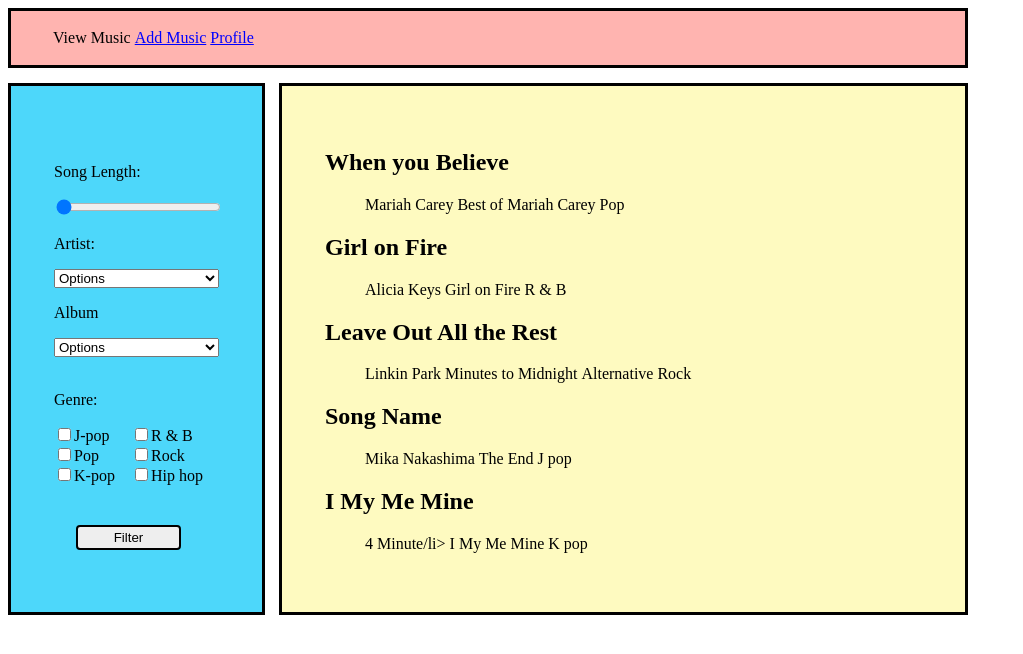
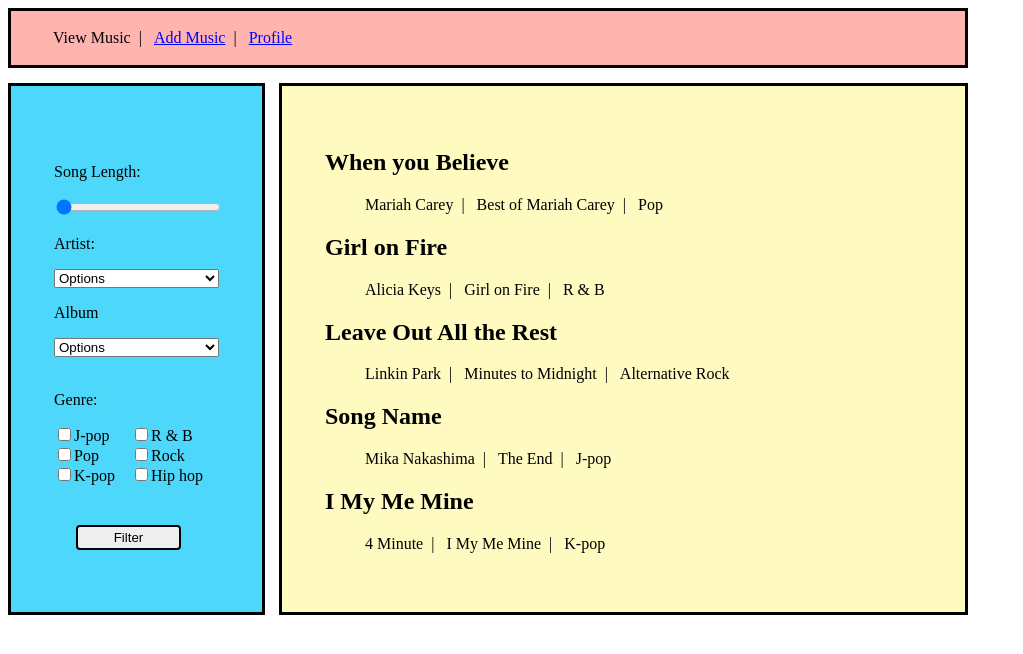
Before and after one commit to jasminecain/sw-css-music-history-01, a plain HTML site: page index.html in a window 1280 px wide. Shown: the whole page, without its empty margins (0-1023 px from the left). Drawn offline with Linux system fonts and the light colour scheme.

Commit message:
Adding pipe separators

```diff
--- a/css/main.css
+++ b/css/main.css
@@ -20,6 +20,11 @@ li {
 
 .list-inline li {
   display: inline;
+}
+
+.list-inline.with-separator li:not(:last-child):after {
+  content: '|';
+  padding: 0 8px;
 }
 
 .header {
--- a/index.html
+++ b/index.html
@@ -10,7 +10,7 @@
 
    <div class="header">
     <nav>
-      <ul class="list-inline">
+      <ul class="list-inline with-separator">
         <li>View Music</li>
         <li><a href="#">Add Music</a></li>
         <li><a href="#">Profile</a></li>
@@ -24,7 +24,7 @@
         <article>
           <div>
             <h2>When you Believe</h1>
-              <ul class="list-inline">
+              <ul class="list-inline with-separator">
                 <li>Mariah Carey</li>
                 <li>Best of Mariah Carey</li>
                 <li>Pop</li>
@@ -32,7 +32,7 @@
           </div>
           </div>
             <h2>Girl on Fire</h1>
-              <ul class="list-inline">
+              <ul class="list-inline with-separator">
                 <li>Alicia Keys</li>
                 <li>Girl on Fire</li>
                 <li>R & B</li>
@@ -40,7 +40,7 @@
           </div>
           <div>
             <h2>Leave Out All the Rest</h1>
-              <ul class="list-inline">
+              <ul class="list-inline with-separator">
                 <li>Linkin Park</li>
                 <li>Minutes to Midnight</li>
                 <li>Alternative Rock</li>
@@ -48,18 +48,18 @@
           </div>
           <div>
             <h2>Song Name</h1>
-              <ul class="list-inline">
+              <ul class="list-inline with-separator">
                 <li>Mika Nakashima</li>
                 <li>The End</li>
-                <li>J pop</li>
+                <li>J-pop</li>
               </ul>
           </div>
           <div>
             <h2>I My Me Mine</h1>
-              <ul class="list-inline">
-                <li>4 Minute/li>
+              <ul class="list-inline with-separator">
+                <li>4 Minute</li>
                 <li>I My Me Mine</li>
-                <li>K pop</li>
+                <li>K-pop</li>
               </ul>
           </div>
         </article>
```
